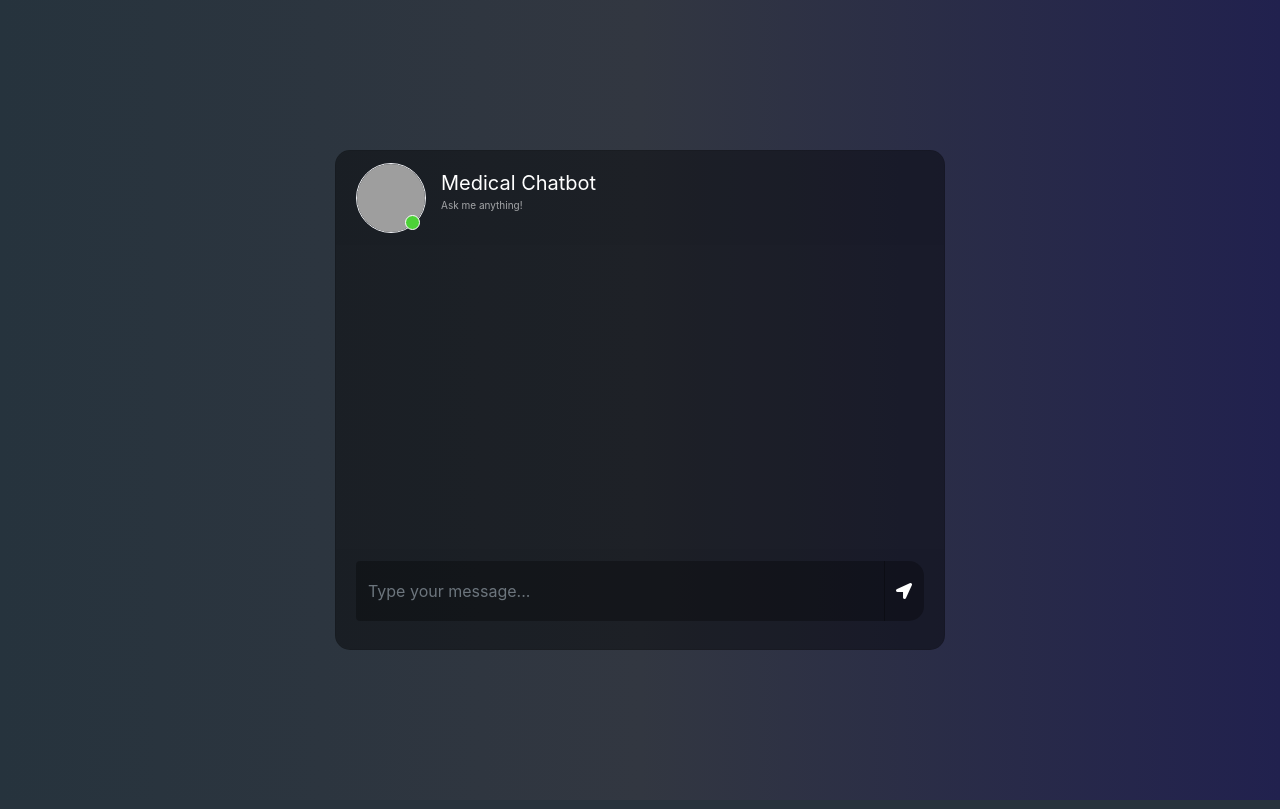
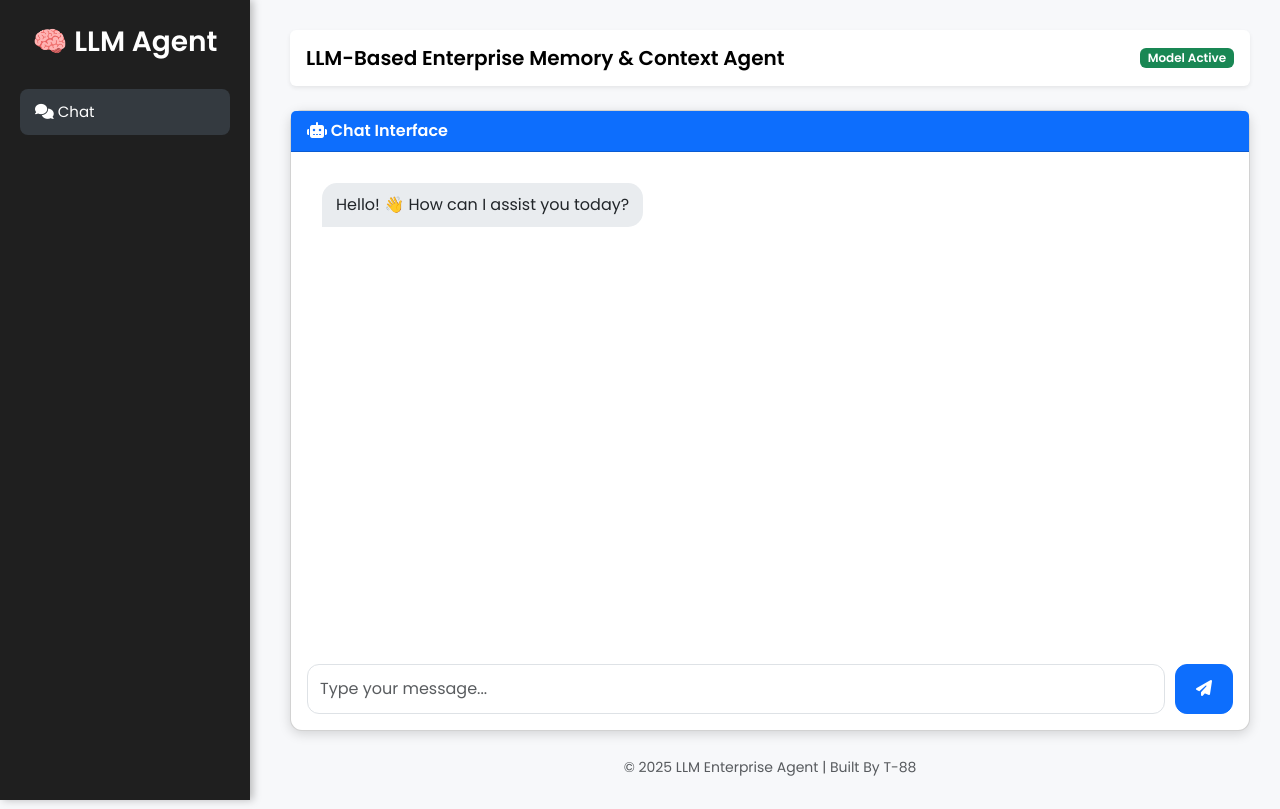
Before and after one commit to ankityaduvanshiii87/LLM_Based_Enterprise_Memory_and_Context_Agent, a Flask app: page / in a window 1280 px wide. Run offline with Flask 3, Linux system fonts and the light colour scheme; some libraries are stand-ins or nearby versions; grey boxes are pictures that could not be loaded.

Commit message:
Complete code

```diff
--- a/app.py
+++ b/app.py
@@ -35,11 +35,10 @@ vector_db = Chroma(
 retriever = vector_db.as_retriever(search_kwargs={"k": 3})
 
 # -------------------------
-# Load LLaMA 2 Model
+# Load LLaMA 3.2 1B Instruct Model
 # -------------------------
-# model_name = "meta-llama/Llama-2-7b-chat-hf"
-# model_name="microsoft/Phi-3-mini-4k-instruct"
-model_name="meta-llama/Llama-3.2-1B-Instruct"
+model_name = "meta-llama/Llama-3.2-1B-Instruct"
+
 tokenizer = AutoTokenizer.from_pretrained(model_name)
 
 llm_model = AutoModelForCausalLM.from_pretrained(
@@ -87,6 +86,16 @@ qa_chain = RetrievalQA.from_chain_type(
 )
 
 
+# -------------------------
+# SAVE HISTORY FUNCTION
+# -------------------------
+def save_history(query, response):
+    with open("history.txt", "a", encoding="utf-8") as f:
+        f.write("User: " + query + "\n")
+        f.write("Assistant: " + response + "\n")
+        f.write("-" * 50 + "\n")
+
+
 @app.route("/")
 def index():
     return render_template("chat.html")
@@ -99,8 +108,20 @@ def chat():
     result = qa_chain.invoke({"query": user_msg})
     answer = result["result"]
 
+    # SAVE Q/A HISTORY
+    save_history(user_msg, answer)
+
     return answer
 
+@app.route("/history")
+def history():
+    if not os.path.exists("history.txt"):
+        return render_template("history.html", history=[])
+
+    with open("history.txt", "r", encoding="utf-8") as f:
+        lines = [line.strip() for line in f.readlines() if line.strip()]
+
+    return render_template("history.html", history=lines)
 
 if __name__ == "__main__":
     app.run(port=8080, debug=True)
--- a/static/style.css
+++ b/static/style.css
@@ -1,223 +1,118 @@
-body,html{
-	height: 100%;
-	margin: 0;
-	background: rgb(44, 47, 59);
-   background: -webkit-linear-gradient(to right, rgb(40, 59, 34), rgb(54, 60, 70), rgb(32, 32, 43));
-	background: linear-gradient(to right, rgb(38, 51, 61), rgb(50, 55, 65), rgb(33, 33, 78));
+    * {
+      font-family: "Poppins", sans-serif;
     }
 
-.chat{
-	margin-top: auto;
-	margin-bottom: auto;
-}
-.card{
-	height: 500px;
-	border-radius: 15px !important;
-	background-color: rgba(0,0,0,0.4) !important;
-}
-.contacts_body{
-	padding:  0.75rem 0 !important;
-	overflow-y: auto;
-	white-space: nowrap;
-}
-.msg_card_body{
-	overflow-y: auto;
-}
-.card-header{
-	border-radius: 15px 15px 0 0 !important;
-	border-bottom: 0 !important;
-}
-.card-footer{
-border-radius: 0 0 15px 15px !important;
-	border-top: 0 !important;
-}
-.container{
-	align-content: center;
-}
-.search{
-	border-radius: 15px 0 0 15px !important;
-	background-color: rgba(0,0,0,0.3) !important;
-	border:0 !important;
-	color:white !important;
-}
-.search:focus{
-	 box-shadow:none !important;
-   outline:0px !important;
-}
-.type_msg{
-	background-color: rgba(0,0,0,0.3) !important;
-	border:0 !important;
-	color:white !important;
-	height: 60px !important;
-	overflow-y: auto;
-}
-	.type_msg:focus{
-	 box-shadow:none !important;
-   outline:0px !important;
-}
-.attach_btn{
-	border-radius: 15px 0 0 15px !important;
-	background-color: rgba(0,0,0,0.3) !important;
-	border:0 !important;
-	color: white !important;
-	cursor: pointer;
-}
-.send_btn{
-	border-radius: 0 15px 15px 0 !important;
-	background-color: rgba(0,0,0,0.3) !important;
-	border:0 !important;
-	color: white !important;
-	cursor: pointer;
-}
-.search_btn{
-	border-radius: 0 15px 15px 0 !important;
-	background-color: rgba(0,0,0,0.3) !important;
-	border:0 !important;
-	color: white !important;
-	cursor: pointer;
-}
-.contacts{
-	list-style: none;
+    body {
+      background: #f7f8fa;
+      margin: 0;
       padding: 0;
     }
-.contacts li{
-	width: 100% !important;
-	padding: 5px 10px;
-	margin-bottom: 15px !important;
+
+    /* Sidebar */
+    .sidebar {
+      height: 100vh;
+      width: 250px;
+      position: fixed;
+      background: #1f1f1f;
+      color: #fff;
+      padding: 25px 20px;
+      box-shadow: 3px 0 8px rgba(0, 0, 0, 0.25);
     }
-.active{
-	background-color: rgba(0,0,0,0.3);
+
+    .sidebar h3 {
+      font-weight: 600;
+      text-align: center;
+      margin-bottom: 30px;
     }
-.user_img{
-	height: 70px;
-	width: 70px;
-	border:1.5px solid #f5f6fa;
 
+    .sidebar a {
+      display: block;
+      padding: 12px 15px;
+      margin: 8px 0;
+      border-radius: 8px;
+      text-decoration: none;
+      color: #d0d0d0;
+      transition: 0.3s;
+      font-size: 15px;
     }
-.user_img_msg{
-	height: 40px;
-	width: 40px;
-	border:1.5px solid #f5f6fa;
 
+    .sidebar a:hover,
+    .sidebar a.active {
+      background: #343a40;
+      color: #fff;
     }
-.img_cont{
-	position: relative;
-	height: 70px;
-	width: 70px;
+
+    /* Main content */
+    .main {
+      margin-left: 260px;
+      padding: 30px;
     }
-.img_cont_msg{
-	height: 40px;
-	width: 40px;
+
+    .navbar-brand {
+      font-weight: 600;
     }
-.online_icon{
-	position: absolute;
-	height: 15px;
-	width:15px;
-	background-color: #4cd137;
-	border-radius: 50%;
-	bottom: 0.2em;
-	right: 0.4em;
-	border:1.5px solid white;
+
+    /* Chat Card */
+    .chat-card {
+      border-radius: 12px;
+      box-shadow: 0px 3px 12px rgba(0, 0, 0, 0.15);
     }
-.offline{
-	background-color: #c23616 !important;
+
+    .chat-box {
+      height: 480px;
+      overflow-y: auto;
+      padding: 15px;
+      border-radius: 10px;
+      background: #ffffff;
+      display: flex;
+      flex-direction: column;
     }
-.user_info{
-	margin-top: auto;
-	margin-bottom: auto;
-	margin-left: 15px;
+
+    /* Messages */
+    .user-msg {
+      align-self: flex-end;
+      background: #007bff;
+      padding: 10px 14px;
+      border-radius: 15px 15px 0 15px;
+      color: white;
+      margin-bottom: 8px;
+      max-width: 70%;
+      animation: fadeInUp 0.3s;
     }
-.user_info span{
-	font-size: 20px;
-	color: white;
+
+    .bot-msg {
+      align-self: flex-start;
+      background: #e9ecef;
+      padding: 10px 14px;
+      border-radius: 15px 15px 15px 0;
+      margin-bottom: 8px;
+      max-width: 70%;
+      animation: fadeInUp 0.3s;
     }
-.user_info p{
-	font-size: 10px;
-	color: rgba(255,255,255,0.6);
+
+    /* Input Bar */
+    .chat-input {
+      display: flex;
+      gap: 10px;
     }
-.video_cam{
-	margin-left: 50px;
-	margin-top: 5px;
+
+    .chat-input input {
+      border-radius: 12px;
+      padding: 12px;
     }
-.video_cam span{
-	color: white;
-	font-size: 20px;
-	cursor: pointer;
-	margin-right: 20px;
+
+    .chat-input button {
+      border-radius: 12px;
+      padding: 12px 20px;
     }
-.msg_cotainer{
-	margin-top: auto;
-	margin-bottom: auto;
-	margin-left: 10px;
-	border-radius: 25px;
-	background-color: rgb(82, 172, 255);
-	padding: 10px;
-	position: relative;
+
+    @keyframes fadeInUp {
+      from {
+        opacity: 0;
+        transform: translateY(6px);
       }
-.msg_cotainer_send{
-	margin-top: auto;
-	margin-bottom: auto;
-	margin-right: 10px;
-	border-radius: 25px;
-	background-color: #58cc71;
-	padding: 10px;
-	position: relative;
-}
-.msg_time{
-	position: absolute;
-	left: 0;
-	bottom: -15px;
-	color: rgba(255,255,255,0.5);
-	font-size: 10px;
-}
-.msg_time_send{
-	position: absolute;
-	right:0;
-	bottom: -15px;
-	color: rgba(255,255,255,0.5);
-	font-size: 10px;
-}
-.msg_head{
-	position: relative;
-}
-#action_menu_btn{
-	position: absolute;
-	right: 10px;
-	top: 10px;
-	color: white;
-	cursor: pointer;
-	font-size: 20px;
-}
-.action_menu{
-	z-index: 1;
-	position: absolute;
-	padding: 15px 0;
-	background-color: rgba(0,0,0,0.5);
-	color: white;
-	border-radius: 15px;
-	top: 30px;
-	right: 15px;
-	display: none;
-}
-.action_menu ul{
-	list-style: none;
-	padding: 0;
-	margin: 0;
-}
-.action_menu ul li{
-	width: 100%;
-	padding: 10px 15px;
-	margin-bottom: 5px;
-}
-.action_menu ul li i{
-	padding-right: 10px;
-}
-.action_menu ul li:hover{
-	cursor: pointer;
-	background-color: rgba(0,0,0,0.2);
-}
-@media(max-width: 576px){
-	.contacts_card{
-	margin-bottom: 15px !important;
+      to {
+        opacity: 1;
+        transform: translateY(0);
       }
     }
--- a/templates/chat.html
+++ b/templates/chat.html
@@ -1,78 +1,86 @@
-<link href="//maxcdn.bootstrapcdn.com/bootstrap/4.1.1/css/bootstrap.min.css" rel="stylesheet" id="bootstrap-css">
-<script src="//maxcdn.bootstrapcdn.com/bootstrap/4.1.1/js/bootstrap.min.js"></script>
-<script src="//cdnjs.cloudflare.com/ajax/libs/jquery/3.2.1/jquery.min.js"></script>
+<!DOCTYPE html>
+<html lang="en">
+<head>
+  <meta charset="UTF-8" />
+  <meta name="viewport" content="width=device-width, initial-scale=1.0" />
+  <title>LLM-Based Enterprise Memory & Context Agent</title>
 
-<!DOCTYPE html>
-<html>
-	<head>
-		<title>Chatbot</title>
-		<link rel="stylesheet" href="https://stackpath.bootstrapcdn.com/bootstrap/4.1.3/css/bootstrap.min.css" integrity="sha384-MCw98/SFnGE8fJT3GXwEOngsV7Zt27NXFoaoApmYm81iuXoPkFOJwJ8ERdknLPMO" crossorigin="anonymous">
-		<link rel="stylesheet" href="https://use.fontawesome.com/releases/v5.5.0/css/all.css" integrity="sha384-B4dIYHKNBt8Bc12p+WXckhzcICo0wtJAoU8YZTY5qE0Id1GSseTk6S+L3BlXeVIU" crossorigin="anonymous">
-		<script src="https://ajax.googleapis.com/ajax/libs/jquery/3.3.1/jquery.min.js"></script>
-		<link rel="stylesheet" type="text/css" href="{{ url_for('static', filename='style.css')}}"/>
+  <!-- Bootstrap -->
+  <link href="https://cdn.jsdelivr.net/npm/bootstrap@5.3.3/dist/css/bootstrap.min.css" rel="stylesheet" />
+
+  <!-- Icons -->
+  <link href="https://cdnjs.cloudflare.com/ajax/libs/font-awesome/6.5.0/css/all.min.css" rel="stylesheet">
+
+  <!-- Google Font -->
+  <link href="https://fonts.googleapis.com/css2?family=Poppins:wght@300;400;500;600&display=swap" rel="stylesheet">
+
+  <link rel="stylesheet" href="{{ url_for('static', filename='style.css') }}">
 </head>
 
+<body>
 
-	<body>
-		<div class="container-fluid h-100">
-			<div class="row justify-content-center h-100">
-				<div class="col-md-8 col-xl-6 chat">
-					<div class="card">
-						<div class="card-header msg_head">
-							<div class="d-flex bd-highlight">
-								<div class="img_cont">
-									<img src="https://cdn-icons-png.flaticon.com/512/387/387569.png" class="rounded-circle user_img">
-									<!-- <img src="https://www.prdistribution.com/spirit/uploads/pressreleases/2019/newsreleases/d83341deb75c4c4f6b113f27b1e42cd8-chatbot-florence-already-helps-thousands-of-patients-to-remember-their-medication.png" class="rounded-circle user_img"> -->
-									<span class="online_icon"></span>
+  <!-- Sidebar -->
+  <div class="sidebar">
+    <h3>🧠 LLM Agent</h3>
+
+    <a href="#" class="active"><i class="fa-solid fa-comments"></i> Chat</a>
   </div>
-								<div class="user_info">
-									<span>Medical Chatbot</span>
-									<p>Ask me anything!</p>
+
+  <!-- Main Content -->
+  <div class="main">
+    <nav class="navbar navbar-light bg-white shadow-sm rounded mb-4 px-3">
+      <span class="navbar-brand">LLM-Based Enterprise Memory & Context Agent</span>
+      <span class="badge bg-success">Model Active</span>
+    </nav>
+
+    <div class="card chat-card">
+      <div class="card-header bg-primary text-white">
+        <strong><i class="fa-solid fa-robot"></i> Chat Interface</strong>
       </div>
+
+      <div class="card-body">
+        <div class="chat-box" id="chatBox">
+          <div class="bot-msg">Hello! 👋 How can I assist you today?</div>
         </div>
-						</div>
-						<div id="messageFormeight" class="card-body msg_card_body">
 
-
-						</div>
-						<div class="card-footer">
-							<form id="messageArea" class="input-group">
-                                <input type="text" id="text" name="msg" placeholder="Type your message..." autocomplete="off" class="form-control type_msg" required/>
-								<div class="input-group-append">
-									<button type="submit" id="send" class="input-group-text send_btn"><i class="fas fa-location-arrow"></i></button>
-								</div>
+        <form id="chatForm" class="chat-input mt-3">
+          <input type="text" id="userInput" class="form-control" placeholder="Type your message..." required>
+          <button class="btn btn-primary"><i class="fa-solid fa-paper-plane"></i></button>
         </form>
       </div>
     </div>
-				</div>
-			</div>
+
+    <footer class="text-center text-muted mt-4">
+      <small>© 2025 LLM Enterprise Agent | Built By T-88</small>
+    </footer>
   </div>
 
+  <!-- JS -->
+  <script src="https://code.jquery.com/jquery-3.6.0.min.js"></script>
+
   <script>
-			$(document).ready(function() {
-				$("#messageArea").on("submit", function(event) {
-					const date = new Date();
-					const hour = date.getHours();
-					const minute = date.getMinutes();
-					const str_time = hour+":"+minute;
-					var rawText = $("#text").val();
+    const chatBox = document.getElementById("chatBox");
+    const chatForm = document.getElementById("chatForm");
+    const userInput = document.getElementById("userInput");
 
-					var userHtml = '<div class="d-flex justify-content-end mb-4"><div class="msg_cotainer_send">' + rawText + '<span class="msg_time_send">'+ str_time + '</span></div><div class="img_cont_msg"><img src="https://i.ibb.co/d5b84Xw/Untitled-design.png" class="rounded-circle user_img_msg"></div></div>';
+    function appendMessage(type, text) {
+      const msg = document.createElement("div");
+      msg.className = type === "user" ? "user-msg" : "bot-msg";
+      msg.textContent = text;
+      chatBox.appendChild(msg);
+      chatBox.scrollTop = chatBox.scrollHeight;
+    }
 
-					$("#text").val("");
-					$("#messageFormeight").append(userHtml);
+    chatForm.addEventListener("submit", function (e) {
+      e.preventDefault();
+      const text = userInput.value.trim();
+      if (!text) return;
 
-					$.ajax({
-						data: {
-							msg: rawText,
-						},
-						type: "POST",
-						url: "/get",
-					}).done(function(data) {
-						var botHtml = '<div class="d-flex justify-content-start mb-4"><div class="img_cont_msg"><img src="https://cdn-icons-png.flaticon.com/512/387/387569.png" class="rounded-circle user_img_msg"></div><div class="msg_cotainer">' + data + '<span class="msg_time">' + str_time + '</span></div></div>';
-						$("#messageFormeight").append($.parseHTML(botHtml));
-					});
-					event.preventDefault();
+      appendMessage("user", text);
+      userInput.value = "";
+
+      $.post("/get", { msg: text }, function (response) {
+        appendMessage("bot", response);
       });
     });
   </script>
```
Also changed, not shown: templates/history.html (added, +64 -0 lines), chromadb_store/chroma.sqlite3, history.txt (added). Lines whose indentation alone changed are shown as unchanged.
